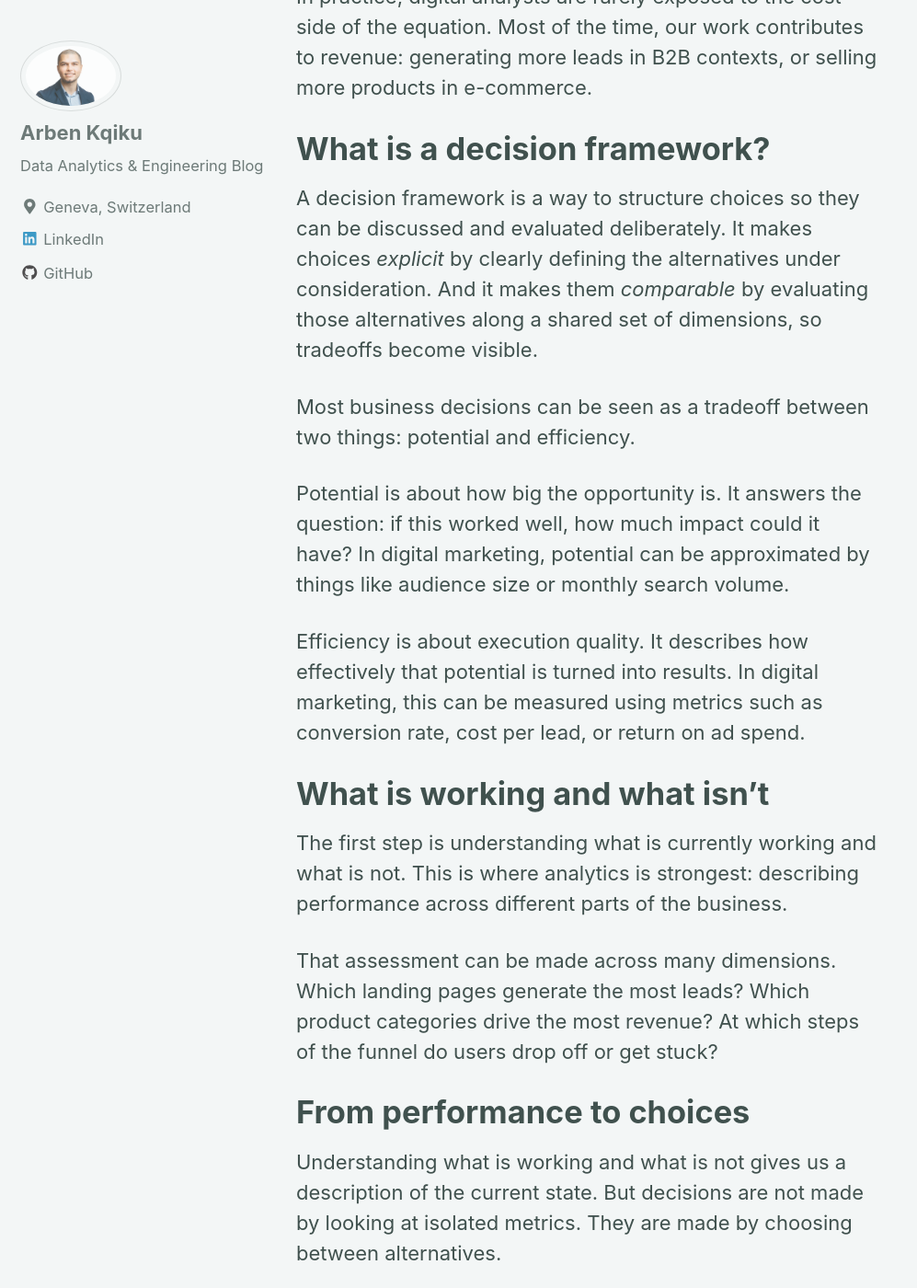
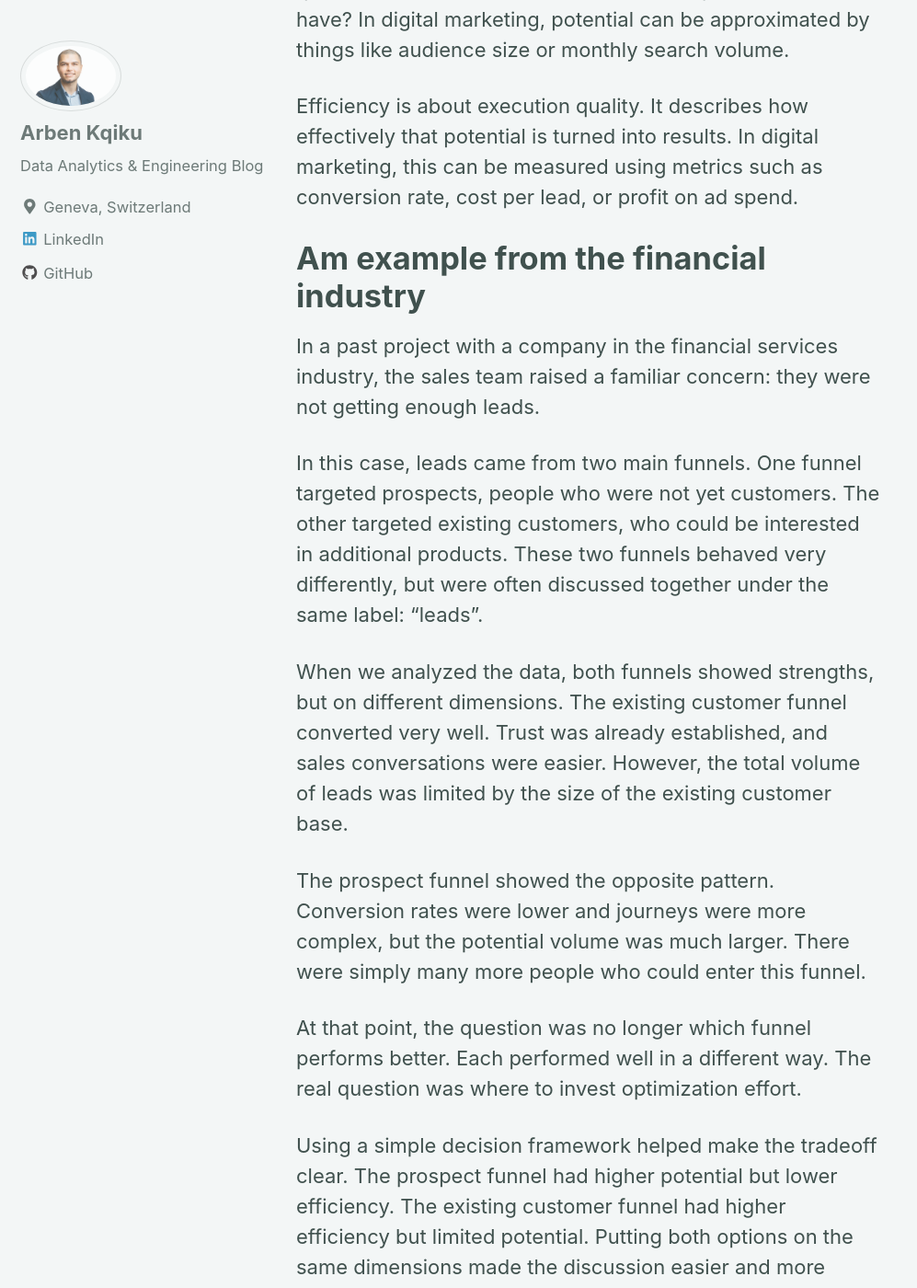
Before and after one commit to ArbenKqiku/arbenkqiku.github.io, a Jekyll site: the page built from _posts/2026-02-07-decision-frameworks.md, in a window 1280 px wide and 1400 px high, scrolled down 2167 px. Shown: the whole window at 92% size, without its empty margins (0-997 px from the left). Built offline with Jekyll 4.4.1, drawn with Linux system fonts in a browser that asks for light colours; nearby versions of some CDN libraries; some of the changed text lies outside the part shown.

Commit message:
Added new image of decision frameworks

```diff
--- a/_posts/2026-02-07-decision-frameworks.md
+++ b/_posts/2026-02-07-decision-frameworks.md
@@ -17,46 +17,31 @@
 
 But when it comes to the second part, *decision-making*, the industry seems stuck. We produce more data than ever, yet this abundance does not always translate into better decisions.
 
-# What decisions are businesses actually interested in?
-This may sound obvious, but it is worth stating explicitly. In analytics, we are often so focused on technical details that we lose sight of the business outcomes we are meant to support.
+# What is a decision framework?
+A decision framework is a way to structure choices so they can be discussed and evaluated deliberately. It makes choices *explicit* by clearly defining the alternatives. And it makes them *comparable* by evaluating those alternatives along a shared set of dimensions, so tradeoffs become visible.
 
-At its core, every business is trying to make a profit. Profit is the result of two levers: *revenue and cost*. If you help increase revenue or reduce costs, you are helping the business.
-
-In practice, digital analysts are rarely exposed to the cost side of the equation. Most of the time, our work contributes to revenue: generating more leads in B2B contexts, or selling more products in e-commerce.
-
-# What is a decision framework?
-
-A decision framework is a way to structure choices so they can be discussed and evaluated deliberately. It makes choices *explicit* by clearly defining the alternatives under consideration. And it makes them *comparable* by evaluating those alternatives along a shared set of dimensions, so tradeoffs become visible.
-
-Most business decisions can be seen as a tradeoff between two things: potential and efficiency.
+Most business decisions can be seen as a tradeoff between two dimensions: potential and efficiency.
 
 Potential is about how big the opportunity is. It answers the question: if this worked well, how much impact could it have? In digital marketing, potential can be approximated by things like audience size or monthly search volume.
 
-Efficiency is about execution quality. It describes how effectively that potential is turned into results. In digital marketing, this can be measured using metrics such as conversion rate, cost per lead, or return on ad spend.
+Efficiency is about execution quality. It describes how effectively that potential is turned into results. In digital marketing, this can be measured using metrics such as conversion rate, cost per lead, or profit on ad spend.
 
+# Am example from the financial industry
 
+In a past project with a company in the financial services industry, the sales team raised a familiar concern: they were not getting enough leads.
 
-# What is working and what isn't
-The first step is understanding what is currently working and what is not. This is where analytics is strongest: describing performance across different parts of the business.
+In this case, leads came from two main funnels. One funnel targeted prospects, people who were not yet customers. The other targeted existing customers, who could be interested in additional products. These two funnels behaved very differently, but were often discussed together under the same label: “leads”.
 
-That assessment can be made across many dimensions. Which landing pages generate the most leads? Which product categories drive the most revenue? At which steps of the funnel do users drop off or get stuck?
+When we analyzed the data, both funnels showed strengths, but on different dimensions. The existing customer funnel converted very well. Trust was already established, and sales conversations were easier. However, the total volume of leads was limited by the size of the existing customer base.
 
-# From performance to choices
-Understanding what is working and what is not gives us a description of the current state. But decisions are not made by looking at isolated metrics. They are made by choosing between alternatives.
+The prospect funnel showed the opposite pattern. Conversion rates were lower and journeys were more complex, but the potential volume was much larger. There were simply many more people who could enter this funnel.
 
-Most business decisions are not about fixing something that is clearly broken. They are about prioritizing between multiple reasonable options: which segment to focus on, which journey to optimize, which lever to pull first. In other words, decisions require comparison.
+At that point, the question was no longer which funnel performs better. Each performed well in a different way. The real question was where to invest optimization effort.
 
-This is where decision frameworks come in. Their primary role is not to produce answers, but to make options comparable. By placing different choices on the same set of dimensions, frameworks force tradeoffs to become explicit. They create a common language for discussion.
+Using a simple decision framework helped make the tradeoff clear. The prospect funnel had higher potential but lower efficiency. The existing customer funnel had higher efficiency but limited potential. Putting both options on the same dimensions made the discussion easier and more focused.
 
-Without this step, teams often talk past each other. One person argues from conversion rate, another from volume, another from effort or risk. Each argument can be correct on its own, yet still lead to stalemate. Comparability is what allows a decision to happen.
+<img src="{{ site.url }}{{ site.baseurl }}/images/article-6-decision-frameworks/image-1.png" alt="linearly separable data">
 
-# Where do the choices come from?
-An important clarification is that decision frameworks do not invent choices. The choices already exist, usually implicitly.
+The framework did not produce a single correct answer. Instead, it made the tradeoff explicit. In this situation, the company had recently increased sales capacity, so lead volume mattered more than lead efficiency. Given that context, prioritizing the prospect funnel was a deliberate and informed choice.
 
-They come from the business: strategic goals, operational constraints, leadership concerns, or simple questions like “where should we focus next?” The analyst’s role is not to decide what the business should care about, but to take those options and structure them in a way that allows for deliberate decision-making.
-
-That often means narrowing a broad problem space into a small set of meaningful alternatives, defining the dimensions along which those alternatives should be evaluated, and making the tradeoffs visible.
-
-When done well, analytics stops being a reporting function and becomes a decision-support function. The conversation shifts from defending metrics to discussing priorities.
-
-#
+The important point is that the framework did not change the data. It changed how the decision was made. The conversation moved away from debating metrics and toward discussing priorities, constraints, and timing.
```
Also changed, not shown: images/article-6-decision-frameworks/image-1.png (added).
